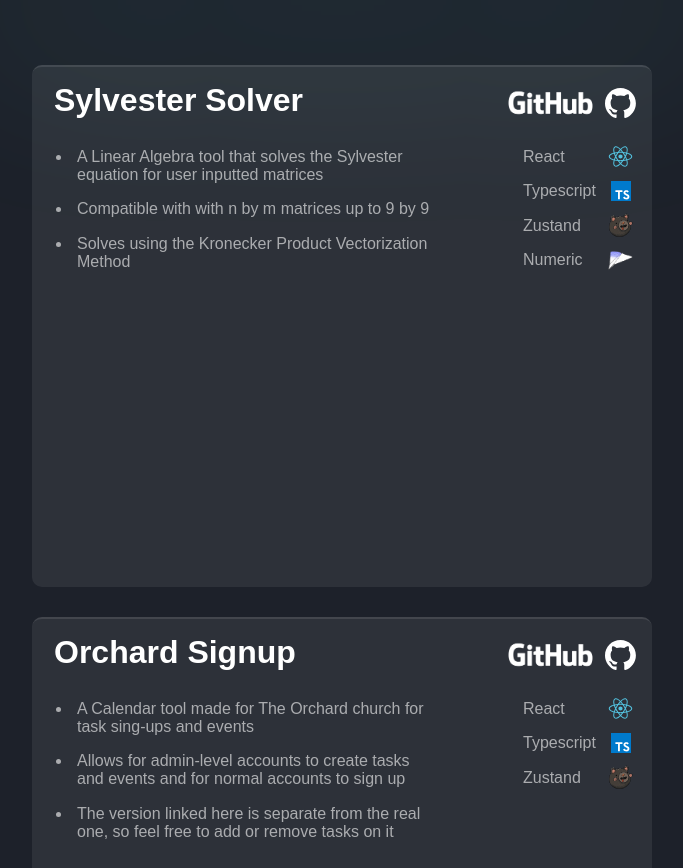
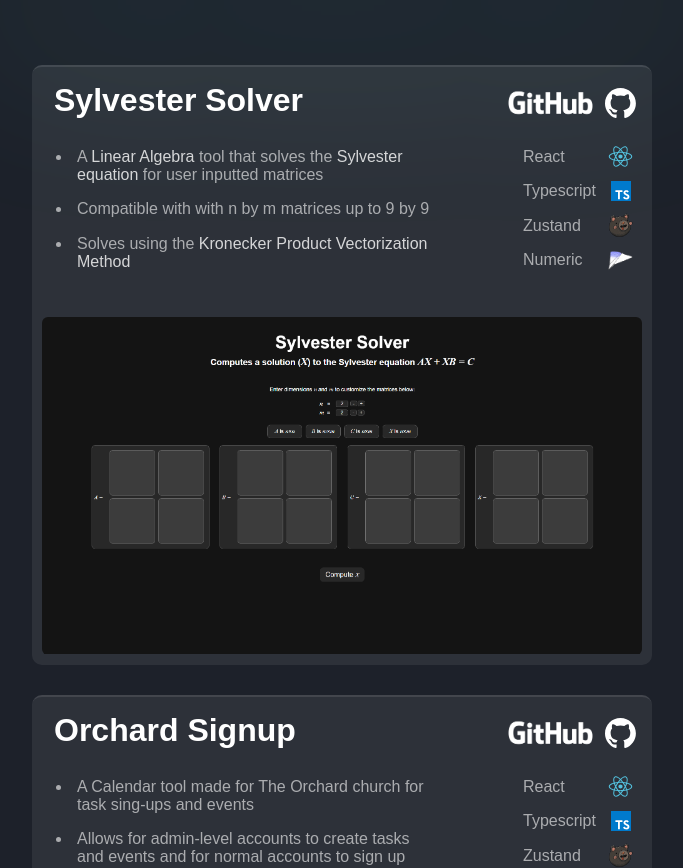
Before and after one commit to EllisJeremy/ellisjeremy.com, a React (Vite) app: page / in a window 1280 px wide. Shown: the top 868 px of the page, without its empty margins (298-981 px from the left). Built offline with nearby package versions, Linux system fonts and the light colour scheme.

Commit message:
done with project section

```diff
--- a/src/pages/Home/components/Project/Project.module.css
+++ b/src/pages/Home/components/Project/Project.module.css
@@ -3,7 +3,7 @@
 .projectDiv {
   display: inline-block;
   width: 600px;
-  height: 500px;
+  height: 578px;
   border-radius: 10px;
 
   border-color: rgba(255, 255, 255, 0.25);
@@ -120,11 +120,6 @@
   margin: 2.5px;
 }
 
-.sylvester{
-  width: 00%;
-  border-radius: 6px;
-  border-top: 2px solid rgba(255, 255, 255, 0.22);
-}
 
 .list{
   margin: 0px;
@@ -142,3 +137,32 @@
   width: 360px;
 
 }
+
+.textLink{
+  color: rgba(255, 255, 255, 0.8);
+  transition: color .25s;
+}
+
+.textLink:hover{
+  color: rgba(255, 255, 255, 1);
+  cursor: pointer;
+}
+
+.projectImgDiv{
+  height: 338px;
+  border-radius: 6px;
+
+  overflow: hidden;
+}
+
+.projectImg{
+  width: 100%;
+  transition: transform 0.3s ease; /* Smooth zoom transition */
+}
+
+.projectImg:hover{
+  width: 100%;
+  transform: scale(1.1);
+  overflow: hidden;
+  cursor: pointer;
+}
--- a/src/pages/Home/components/Project/Project1.tsx
+++ b/src/pages/Home/components/Project/Project1.tsx
@@ -10,7 +10,7 @@ import zustand from "../.././assets/zustand.svg"
 import numeric from "../.././assets/numeric.png"
 
 
-//import sylvester from "../.././assets/sylvester.png"
+import sylvester from "../.././assets/sylvester.png"
 
 
 export default function Project() {
@@ -36,6 +36,19 @@ export default function Project() {
   };
 
 
+  const linearAlgebraLink = () => {
+    window.open('https://en.wikipedia.org/wiki/Linear_algebra', '_blank');
+  };
+
+  const sylvesterEquationLink = () => {
+    window.open('https://en.wikipedia.org/wiki/Sylvester_equation', '_blank');
+  };
+
+  const methodLink = () => {
+    window.open('https://en.wikipedia.org/wiki/Sylvester_equation#Existence_and_uniqueness_of_the_solutions', '_blank');
+  };
+
+
   return (
     <>
 
@@ -54,9 +67,9 @@ export default function Project() {
 
           <div className={styles.midDiv}>
             <ul className={styles.list}>
-              <li className={styles.listItem}>A Linear Algebra tool that solves the Sylvester equation for user inputted matrices</li>
+              <li className={styles.listItem}>A <span className={styles.textLink} onClick={linearAlgebraLink} >Linear Algebra </span>tool that solves the <span className={styles.textLink} onClick={sylvesterEquationLink} >Sylvester equation</span> for user inputted matrices</li>
               <li className={styles.listItem}>Compatible with with n by m matrices up to 9 by 9</li>
-              <li className={styles.listItem}>Solves using the Kronecker Product Vectorization Method</li>
+              <li className={styles.listItem}>Solves using the <span className={styles.textLink} onClick={methodLink} >Kronecker Product Vectorization Method</span></li>
 
             </ul>
             <div className={styles.stackDiv}>
@@ -80,8 +93,9 @@ export default function Project() {
             </div>
 
           </div>
-
-
+          <div className={styles.projectImgDiv}>
+            <img src={sylvester} className={styles.projectImg} onClick={sylvesterLink}/>
+          </div>
         </div>
 
 
--- a/src/pages/Home/components/Project/Project2.tsx
+++ b/src/pages/Home/components/Project/Project2.tsx
@@ -8,9 +8,10 @@ import react from "../.././assets/react.svg"
 import typescript from "../.././assets/typescript.svg"
 import zustand from "../.././assets/zustand.svg"
 
+import calendar from "../.././assets/calendar.png"
 
 
-//import sylvester from "../.././assets/sylvester.png"
+
 
 
 export default function Project2() {
@@ -19,8 +20,8 @@ export default function Project2() {
   const calendarLink = () => {
     navigate('/calendar');
   };
-  const sylvesterGitLink = () => {
-    window.open('https://github.com/EllisJeremy/ellisjeremy.com/tree/main/src/pages/Sylvester', '_blank');
+  const calendarGitLink = () => {
+    window.open('https://github.com/EllisJeremy/calendarSignUp', '_blank');
   };
   const reactLink = () => {
     window.open('https://react.dev/', '_blank');
@@ -44,7 +45,7 @@ export default function Project2() {
             <h1 className={styles.title} onClick={calendarLink}>
               Orchard Signup
             </h1>
-            <div className={styles.gitDiv} onClick={sylvesterGitLink}>
+            <div className={styles.gitDiv} onClick={calendarGitLink}>
               <img src={gitHub} className={styles.gitHub}/>
               <img src={gitCat} className={styles.gitCat}/>
             </div>
@@ -75,7 +76,9 @@ export default function Project2() {
             </div>
 
           </div>
-
+          <div className={styles.projectImgDiv}>
+            <img src={calendar} className={styles.projectImg} onClick={calendarLink}/>
+          </div>
 
         </div>
 
```
Also changed, not shown: src/pages/Home/assets/calendar.png (added), src/pages/Home/assets/sylvester.png.
